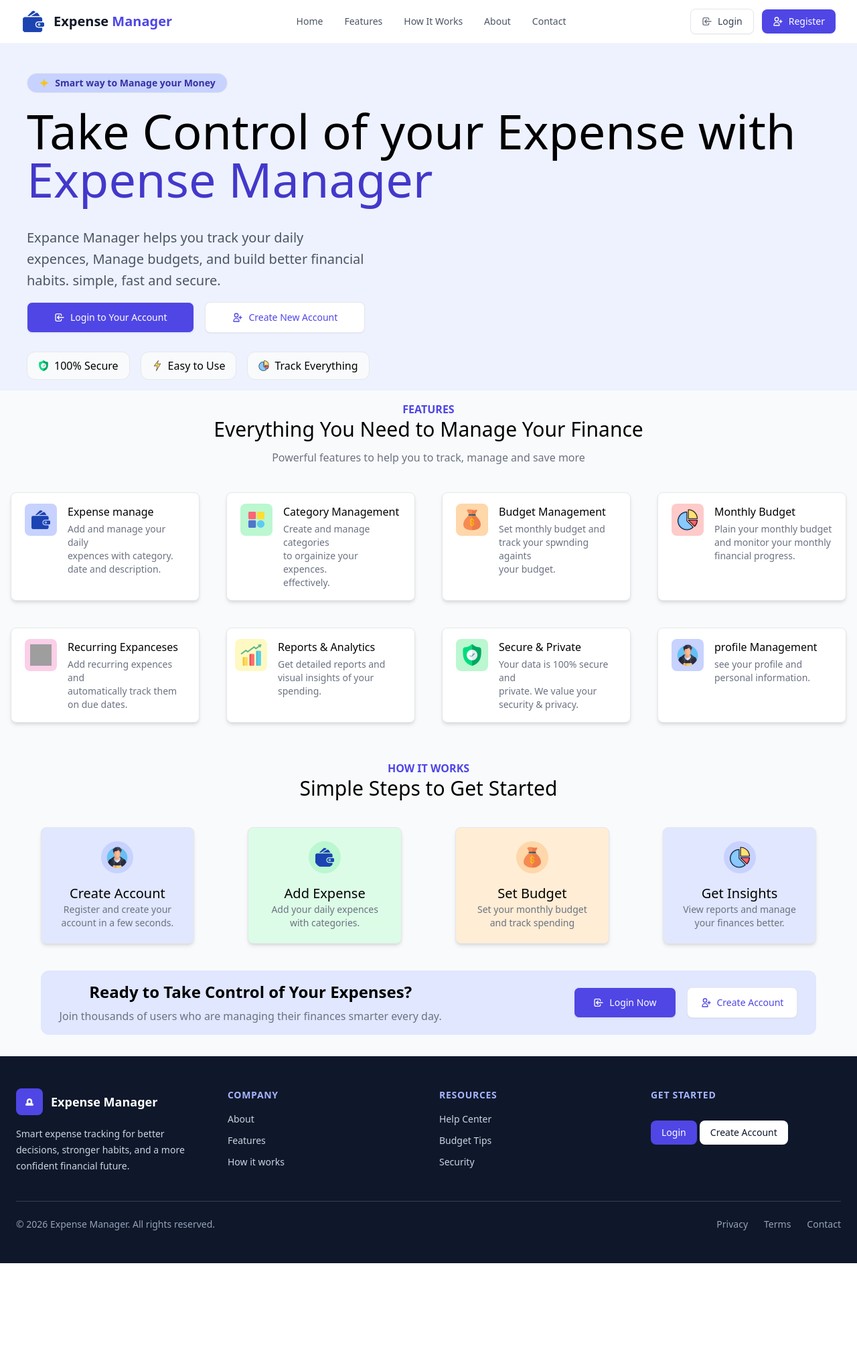
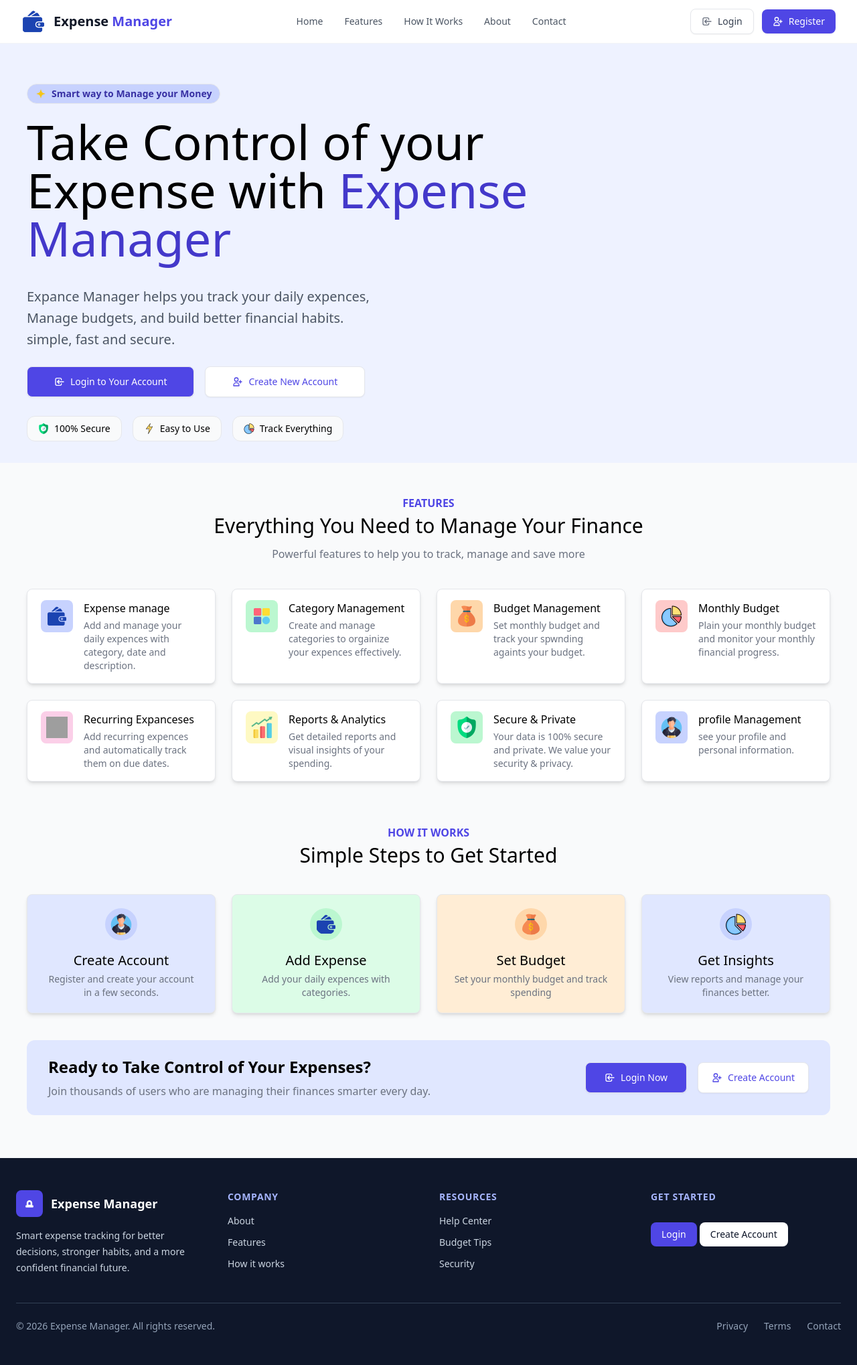
Before and after one commit to Ankitkumarbishwas/EXPENSE-MANAGER-DJANGO, a Django app: page / in a window 1280 px wide. Shown: the whole page at 67% size. Before the commit the page ends 1886 px from the top, so only its background shows below. Run offline with Django 5.2, Linux system fonts and the light colour scheme; some libraries are stand-ins or nearby versions; grey boxes are pictures that could not be loaded.

Commit message:
update home.html

```diff
--- a/expensemanager/expense/templates/home.html
+++ b/expensemanager/expense/templates/home.html
@@ -12,23 +12,23 @@
 
 <body>
     {% include "header.html" %}
-    <div class="contant flex px-10 py-4 bg-indigo-50 flex-col">
-        <div class="mt-7">
+    <div class="contant flex px-4 sm:px-6 md:px-10 py-6 md:py-8 bg-indigo-50 flex-col">
+        <div class="mt-4 md:mt-7">
             <p
-                class="text-indigo-800 text-sm font-bold px-3 py-1 bg-indigo-200 border rounded-full flex items-center gap-2 justify-center w-[300px]">
+                class="text-indigo-800 text-xs sm:text-sm font-bold px-3 py-1 bg-indigo-200 border rounded-full inline-flex items-center gap-2 justify-center max-w-full">
                 <img src="{% static 'sparkle.png' %}" alt="" class="h-4">
                 Smart way to Manage your Money
             </p>
 
-            <h1 class="text-7xl flex flex-col w-500 font-medium mt-5 leading-15">Take Control of your Expense with <span
+            <h1 class="text-3xl sm:text-5xl md:text-6xl lg:text-7xl font-medium mt-5 leading-tight md:leading-15 max-w-3xl">Take Control of your Expense with <span
                     class="text-indigo-700">Expense Manager</span></h1>
 
-            <p class="mt-5 text-xl text-gray-600 w-[510px] py-4 leading-8 font-normal">Expance Manager helps you track
+            <p class="mt-4 md:mt-5 text-base sm:text-lg md:text-xl text-gray-600 max-w-lg py-2 md:py-4 leading-relaxed md:leading-8 font-normal">Expance Manager helps you track
                 your daily expences, Manage budgets, and build better financial habits. simple, fast and secure.</p>
         </div>
-        <div class="links flex gap-4">
+        <div class="links flex flex-col sm:flex-row gap-3 sm:gap-4 mt-2">
             <a href="{% url 'login' %}"
-                class="inline-flex items-center bg-indigo-600 gap-2 px-10 py-3 border border-gray-200 text-sm  font-medium rounded-lg text-white hover:bg-indigo-700 transition-all shadow-sm">
+                class="inline-flex items-center justify-center bg-indigo-600 gap-2 px-6 sm:px-10 py-3 border border-gray-200 text-sm font-medium rounded-lg text-white hover:bg-indigo-700 transition-all shadow-sm">
                 <svg class="w-4 h-4 text-white" fill="none" stroke="currentColor" viewBox="0 0 24 24">
                     <path stroke-linecap="round" stroke-linejoin="round" stroke-width="2"
                         d="M11 16l-4-4m0 0l4-4m-4 4h14m-5 4v1a3 3 0 01-3 3H6a3 3 0 01-3-3V7a3 3 0 013-3h7a3 3 0 013 3v1" />
@@ -37,7 +37,7 @@
             </a>
 
             <a href="{% url 'register' %}"
-                class="inline-flex items-center bg-white gap-2 px-10 py-3 border border-gray-200 text-sm  font-medium rounded-lg text-indigo-600 hover:bg-gray-50 hover:border-gray-300 transition-all shadow-sm">
+                class="inline-flex items-center justify-center bg-white gap-2 px-6 sm:px-10 py-3 border border-gray-200 text-sm font-medium rounded-lg text-indigo-600 hover:bg-gray-50 hover:border-gray-300 transition-all shadow-sm">
                 <svg class="w-4 h-4" fill="none" stroke="currentColor" viewBox="0 0 24 24">
                     <path stroke-linecap="round" stroke-linejoin="round" stroke-width="2"
                         d="M18 9v3m0 0v3m0-3h3m-3 0h-3m-2-5a4 4 0 11-8 0 4 4 0 018 0zM3 20a6 6 0 0112 0v1H3v-1z" />
@@ -45,160 +45,158 @@
                 Create New Account
             </a>
         </div>
-        <div class="ads flex mt-7 gap-4">
-            <p class="border rounded-xl px-4 py-2 bg-gray-50 font-medium flex items-center justify-center gap-2">
+        <div class="ads flex flex-wrap mt-7 gap-3 sm:gap-4">
+            <p class="border rounded-xl px-4 py-2 bg-gray-50 font-medium flex items-center justify-center gap-2 text-sm">
                 <img src="{% static 'shield.png' %}" alt="" class="h-4 w-4">
                 100% Secure
             </p>
-            <p class="border rounded-xl px-4 py-2 bg-gray-50 font-medium flex items-center justify-center gap-2">
+            <p class="border rounded-xl px-4 py-2 bg-gray-50 font-medium flex items-center justify-center gap-2 text-sm">
                 <img src="{% static 'lightning.png' %}" alt="" class="h-4 w-4">
                 Easy to Use
             </p>
 
-            <p class="border rounded-xl px-4 py-2 bg-gray-50 font-medium flex items-center justify-center gap-2">
+            <p class="border rounded-xl px-4 py-2 bg-gray-50 font-medium flex items-center justify-center gap-2 text-sm">
                 <img src="{% static 'market-share.png' %}" alt="" class="h-4 w-4">
                 Track Everything
             </p>
         </div>
     </div>
-    <div class="feature px-4 py-4 flex flex-col items-center justify-center bg-gray-50">
-        <div class="text-center">
-            <p class="font-bold text-indigo-600">FEATURES</p>
-            <h1 class="text-3xl font-medium">Everything You Need to Manage Your Finance</h1>
-            <p class="text-gray-500 font-medium text-l mt-3">Powerful features to help you to track, manage and save
+
+    <div class="feature px-4 sm:px-6 md:px-10 py-8 md:py-12 flex flex-col items-center justify-center bg-gray-50">
+        <div class="text-center max-w-2xl">
+            <p class="font-bold text-indigo-600 text-sm md:text-base">FEATURES</p>
+            <h1 class="text-2xl sm:text-3xl font-medium mt-1">Everything You Need to Manage Your Finance</h1>
+            <p class="text-gray-500 font-medium text-sm sm:text-base mt-2 md:mt-3">Powerful features to help you to track, manage and save
                 more</p>
         </div>
 
-        <div class="containers mt-10 grid grid-cols-4 gap-10">
-            <div class="flex h-full min-h-[130px] w-full px-5 py-4 border gap-4 shadow-md bg-white rounded-lg">
-                <img src="{% static 'wallet.png' %}" alt="" class="w-12 h-12 px-2 py-2 bg-indigo-200 rounded-lg">
-                <p class="w-15 flex flex-col font-medium gap-1">Expense manage
-                    <span class="font-medium text-gray-500 text-sm">Add and manage your daily <br>expences with
-                        category. <br> date and description.</span>
+        <div class="containers mt-8 md:mt-10 grid grid-cols-1 sm:grid-cols-2 lg:grid-cols-4 gap-4 sm:gap-6 w-full max-w-7xl">
+            <div class="flex h-full min-h-[120px] w-full px-5 py-4 border gap-4 shadow-md bg-white rounded-lg">
+                <img src="{% static 'wallet.png' %}" alt="" class="w-12 h-12 shrink-0 px-2 py-2 bg-indigo-200 rounded-lg">
+                <p class="flex flex-col font-medium gap-1">Expense manage
+                    <span class="font-medium text-gray-500 text-sm">Add and manage your daily expences with
+                        category, date and description.</span>
                 </p>
             </div>
 
-            <div class="flex h-full min-h-[130px] w-full px-5 py-4 border gap-4 shadow-md bg-white rounded-lg">
-                <img src="{% static 'categories2.png' %}" alt="" class="w-12 h-12 px-2 py-2 bg-green-200 rounded-lg">
-                <p class="w-15 flex flex-col font-medium gap-1">Category Management
-                    <span class="font-medium text-gray-500 text-sm">Create and manage categories <br>to orgainize your
-                        expences. <br> effectively.</span>
+            <div class="flex h-full min-h-[120px] w-full px-5 py-4 border gap-4 shadow-md bg-white rounded-lg">
+                <img src="{% static 'categories2.png' %}" alt="" class="w-12 h-12 shrink-0 px-2 py-2 bg-green-200 rounded-lg">
+                <p class="flex flex-col font-medium gap-1">Category Management
+                    <span class="font-medium text-gray-500 text-sm">Create and manage categories to orgainize your
+                        expences effectively.</span>
                 </p>
             </div>
 
-            <div class="flex h-full min-h-[130px] w-full px-5 py-4 border gap-4 shadow-md bg-white rounded-lg">
-                <img src="{% static 'money-bag.png' %}" alt="" class="w-12 h-12 px-2 py-2 bg-orange-200 rounded-lg">
-                <p class="w-15 flex flex-col font-medium gap-1">Budget Management
-                    <span class="font-medium text-gray-500 text-sm">Set monthly budget and <br>track your spwnding
-                        againts <br> your budget.</span>
+            <div class="flex h-full min-h-[120px] w-full px-5 py-4 border gap-4 shadow-md bg-white rounded-lg">
+                <img src="{% static 'money-bag.png' %}" alt="" class="w-12 h-12 shrink-0 px-2 py-2 bg-orange-200 rounded-lg">
+                <p class="flex flex-col font-medium gap-1">Budget Management
+                    <span class="font-medium text-gray-500 text-sm">Set monthly budget and track your spwnding
+                        againts your budget.</span>
                 </p>
             </div>
 
-            <div class="flex h-full min-h-[130px] w-full px-5 py-4 border gap-4 shadow-md bg-white rounded-lg">
-                <img src="{% static 'market-share.png' %}" alt="" class="w-12 h-12 px-2 py-2 bg-red-200 rounded-lg">
-                <p class="w-15 flex flex-col font-medium gap-1">Monthly Budget
-                    <span class="font-medium text-gray-500 text-sm">Plain your monthly budget <br>and monitor your
-                        monthly <br> financial progress.</span>
+            <div class="flex h-full min-h-[120px] w-full px-5 py-4 border gap-4 shadow-md bg-white rounded-lg">
+                <img src="{% static 'market-share.png' %}" alt="" class="w-12 h-12 shrink-0 px-2 py-2 bg-red-200 rounded-lg">
+                <p class="flex flex-col font-medium gap-1">Monthly Budget
+                    <span class="font-medium text-gray-500 text-sm">Plain your monthly budget and monitor your
+                        monthly financial progress.</span>
                 </p>
             </div>
         </div>
-        <div class="containers mt-10 grid grid-cols-4 gap-10">
-            <div class="flex h-full min-h-[130px] w-full px-5 py-4 border gap-4 shadow-md bg-white rounded-lg">
-                <img src="{% static 'recurring.png' %}" alt="" class="w-12 h-12 px-2 py-2 bg-pink-200 rounded-lg">
-                <p class="w-15 flex flex-col font-medium gap-1">Recurring Expanceses
-                    <span class="font-medium text-gray-500 text-sm">Add recurring expences and<br>automatically track
-                        them <br> on due dates.</span>
+
+        <div class="containers mt-4 sm:mt-6 grid grid-cols-1 sm:grid-cols-2 lg:grid-cols-4 gap-4 sm:gap-6 w-full max-w-7xl">
+            <div class="flex h-full min-h-[120px] w-full px-5 py-4 border gap-4 shadow-md bg-white rounded-lg">
+                <img src="{% static 'recurring.png' %}" alt="" class="w-12 h-12 shrink-0 px-2 py-2 bg-pink-200 rounded-lg">
+                <p class="flex flex-col font-medium gap-1">Recurring Expanceses
+                    <span class="font-medium text-gray-500 text-sm">Add recurring expences and automatically track
+                        them on due dates.</span>
                 </p>
             </div>
 
-            <div class="flex h-full min-h-[130px] w-full px-3 py-4 border gap-4 shadow-md bg-white rounded-lg">
-                <img src="{% static 'reports.png' %}" alt="" class="w-12 h-12 px-2 py-2 bg-yellow-100 rounded-lg">
-                <p class="w-15 flex flex-col font-medium gap-1">Reports & Analytics
-                    <span class="font-medium text-gray-500 text-sm">Get detailed reports and <br>visual insights of your
+            <div class="flex h-full min-h-[120px] w-full px-5 py-4 border gap-4 shadow-md bg-white rounded-lg">
+                <img src="{% static 'reports.png' %}" alt="" class="w-12 h-12 shrink-0 px-2 py-2 bg-yellow-100 rounded-lg">
+                <p class="flex flex-col font-medium gap-1">Reports & Analytics
+                    <span class="font-medium text-gray-500 text-sm">Get detailed reports and visual insights of your
                         spending.</span>
                 </p>
             </div>
 
-            <div class="flex h-full min-h-[130px] w-full px-5 py-4 border gap-4 shadow-md bg-white rounded-lg">
-                <img src="{% static 'shield.png' %}" alt="" class="w-12 h-12 px-2 py-2 bg-green-200 rounded-lg">
-                <p class="w-15 flex flex-col font-medium gap-1">Secure & Private
-                    <span class="font-medium text-gray-500 text-sm">Your data is 100% secure and<br> private. We value
-                        your<br> security & privacy.</span>
+            <div class="flex h-full min-h-[120px] w-full px-5 py-4 border gap-4 shadow-md bg-white rounded-lg">
+                <img src="{% static 'shield.png' %}" alt="" class="w-12 h-12 shrink-0 px-2 py-2 bg-green-200 rounded-lg">
+                <p class="flex flex-col font-medium gap-1">Secure & Private
+                    <span class="font-medium text-gray-500 text-sm">Your data is 100% secure and private. We value
+                        your security & privacy.</span>
                 </p>
             </div>
 
-            <div class="flex h-full min-h-[130px] w-full px-5 py-4 border gap-4 shadow-md bg-white rounded-lg">
-                <img src="{% static 'profile.png' %}" alt="" class="w-12 h-12 px-2 py-2 bg-indigo-200 rounded-lg">
-                <p class="w-15 flex flex-col font-medium gap-1">profile Management
-                    <span class="font-medium text-gray-500 text-sm">see your profile and <br>personal
+            <div class="flex h-full min-h-[120px] w-full px-5 py-4 border gap-4 shadow-md bg-white rounded-lg">
+                <img src="{% static 'profile.png' %}" alt="" class="w-12 h-12 shrink-0 px-2 py-2 bg-indigo-200 rounded-lg">
+                <p class="flex flex-col font-medium gap-1">profile Management
+                    <span class="font-medium text-gray-500 text-sm">see your profile and personal
                         information.</span>
                 </p>
             </div>
         </div>
 
-        <div class="feature px-4 py-4 flex flex-col items-center justify-center bg-gray-50 mt-10 text-center">
+        <div class="feature px-0 py-4 flex flex-col items-center justify-center bg-gray-50 mt-12 w-full max-w-7xl text-center">
             <div class="text-center">
-                <p class="font-bold text-indigo-600">HOW IT WORKS</p>
-                <h1 class="text-3xl font-medium">Simple Steps to Get Started</h1>
+                <p class="font-bold text-indigo-600 text-sm md:text-base">HOW IT WORKS</p>
+                <h1 class="text-2xl sm:text-3xl font-medium mt-1">Simple Steps to Get Started</h1>
             </div>
 
-            <div class="mt-10 grid grid-cols-4 gap-20">
+            <div class="mt-8 md:mt-10 grid grid-cols-1 sm:grid-cols-2 lg:grid-cols-4 gap-6 w-full">
                 <div
-                    class="box w-full min-h-[150px] px-7 py-5 flex flex-col justify-center items-center bg-indigo-100 rounded-lg border shadow-md gap-4">
+                    class="box w-full min-h-[150px] px-6 py-5 flex flex-col justify-center items-center bg-indigo-100 rounded-lg border shadow-md gap-4">
                     <img src="{% static 'profile.png' %}" alt="" class="w-12 h-12 px-2 py-2 bg-indigo-200 rounded-full">
                     <div>
                         <h3 class="font-medium text-xl">Create Account</h3>
-
-                        <p class="font-medium text-gray-500 text-sm">Register and create your <br> account in a few
+                        <p class="font-medium text-gray-500 text-sm mt-1">Register and create your account in a few
                             seconds.</p>
                     </div>
                 </div>
 
                 <div
-                    class="box w-full min-h-[150px] px-8 py-5 flex flex-col justify-center items-center bg-green-100 rounded-lg border shadow-md gap-4">
+                    class="box w-full min-h-[150px] px-6 py-5 flex flex-col justify-center items-center bg-green-100 rounded-lg border shadow-md gap-4">
                     <img src="{% static 'wallet.png' %}" alt="" class="w-12 h-12 px-2 py-2 bg-green-200 rounded-full">
                     <div>
                         <h3 class="font-medium text-xl">Add Expense</h3>
-
-                        <p class="font-medium text-gray-500 text-sm">Add your daily expences <br> with categories.</p>
+                        <p class="font-medium text-gray-500 text-sm mt-1">Add your daily expences with categories.</p>
                     </div>
                 </div>
 
                 <div
-                    class="box w-full min-h-[150px] px-8 py-5 flex flex-col justify-center items-center bg-orange-100 rounded-lg border shadow-md gap-4">
+                    class="box w-full min-h-[150px] px-6 py-5 flex flex-col justify-center items-center bg-orange-100 rounded-lg border shadow-md gap-4">
                     <img src="{% static 'money-bag.png' %}" alt=""
                         class="w-12 h-12 px-2 py-2 bg-orange-200 rounded-full">
                     <div>
                         <h3 class="font-medium text-xl">Set Budget</h3>
-
-                        <p class="font-medium text-gray-500 text-sm">Set your monthly budget <br> and track spending</p>
+                        <p class="font-medium text-gray-500 text-sm mt-1">Set your monthly budget and track spending</p>
                     </div>
                 </div>
 
                 <div
-                    class="box w-full min-h-[150px] px-7 py-5 flex flex-col justify-center items-center bg-indigo-100 rounded-lg border shadow-md gap-4">
+                    class="box w-full min-h-[150px] px-6 py-5 flex flex-col justify-center items-center bg-indigo-100 rounded-lg border shadow-md gap-4">
                     <img src="{% static 'market-share.png' %}" alt=""
                         class="w-12 h-12 px-2 py-2 bg-indigo-200 rounded-full">
                     <div>
                         <h3 class="font-medium text-xl">Get Insights</h3>
-
-                        <p class="font-medium text-gray-500 text-sm">View reports and manage <br> your finances better.
+                        <p class="font-medium text-gray-500 text-sm mt-1">View reports and manage your finances better.
                         </p>
                     </div>
                 </div>
             </div>
 
-            <div class="flex bg-indigo-100 px-7 py-4 w-full mt-10 rounded-xl justify-between items-center">
+            <div class="flex flex-col lg:flex-row bg-indigo-100 px-6 py-6 md:px-8 md:py-6 w-full mt-10 rounded-xl justify-between items-center gap-6 text-center lg:text-left">
                 <div class="flex flex-col gap-2">
-                    <h1 class="text-2xl font-semibold">Ready to Take Control of Your Expenses?</h1>
-                    <p class="font-medium text-gray-500">Join thousands of users who are managing their finances smarter
+                    <h1 class="text-xl sm:text-2xl font-semibold">Ready to Take Control of Your Expenses?</h1>
+                    <p class="font-medium text-gray-500 text-sm sm:text-base">Join thousands of users who are managing their finances smarter
                         every day.</p>
                 </div>
 
-                <div class="login flex gap-4">
+                <div class="login flex flex-col sm:flex-row gap-3 sm:gap-4 w-full sm:w-auto">
                     <div>
                         <a href="{% url 'login' %}"
-                            class="inline-flex items-center bg-indigo-600 gap-2 px-7 py-3 border border-gray-200 text-sm  font-medium rounded-lg text-white hover:bg-indigo-700 transition-all shadow-sm">
+                            class="w-full sm:w-auto inline-flex items-center justify-center bg-indigo-600 gap-2 px-6 sm:px-7 py-3 border border-gray-200 text-sm font-medium rounded-lg text-white hover:bg-indigo-700 transition-all shadow-sm">
                             <svg class="w-4 h-4 text-white" fill="none" stroke="currentColor" viewBox="0 0 24 24">
                                 <path stroke-linecap="round" stroke-linejoin="round" stroke-width="2"
                                     d="M11 16l-4-4m0 0l4-4m-4 4h14m-5 4v1a3 3 0 01-3 3H6a3 3 0 01-3-3V7a3 3 0 013-3h7a3 3 0 013 3v1" />
@@ -209,7 +207,7 @@
 
                     <div>
                         <a href="{% url 'register' %}"
-                            class="inline-flex items-center bg-white gap-2 px-5 py-3 border border-gray-200 text-sm  font-medium rounded-lg text-indigo-600 hover:bg-gray-50 hover:border-gray-300 transition-all shadow-sm">
+                            class="w-full sm:w-auto inline-flex items-center justify-center bg-white gap-2 px-5 py-3 border border-gray-200 text-sm font-medium rounded-lg text-indigo-600 hover:bg-gray-50 hover:border-gray-300 transition-all shadow-sm">
                             <svg class="w-4 h-4" fill="none" stroke="currentColor" viewBox="0 0 24 24">
                                 <path stroke-linecap="round" stroke-linejoin="round" stroke-width="2"
                                     d="M18 9v3m0 0v3m0-3h3m-3 0h-3m-2-5a4 4 0 11-8 0 4 4 0 018 0zM3 20a6 6 0 0112 0v1H3v-1z" />
@@ -223,8 +221,8 @@
     </div>
 
     <div class="footer bg-slate-900 text-white">
-        <div class="max-w-7xl mx-auto px-6 py-12">
-            <div class="grid grid-cols-1 md:grid-cols-4 gap-8">
+        <div class="max-w-7xl mx-auto px-4 sm:px-6 py-12">
+            <div class="grid grid-cols-1 sm:grid-cols-2 md:grid-cols-4 gap-8">
                 <div class="space-y-4">
                     <div class="flex items-center gap-3">
                         <div class="w-10 h-10 rounded-lg bg-indigo-600 flex items-center justify-center">
@@ -261,7 +259,7 @@
 
                 <div>
                     <h4 class="text-sm font-semibold uppercase tracking-wider text-indigo-300">Get Started</h4>
-                    <div class="mt-4 space-y-3">
+                    <div class="mt-4 flex flex-wrap gap-2 sm:block sm:space-y-3">
                         <a href="{% url 'login' %}" class="inline-flex items-center bg-indigo-600 px-4 py-2 rounded-lg text-sm font-medium text-white hover:bg-indigo-500 transition">
                             Login
                         </a>
```
